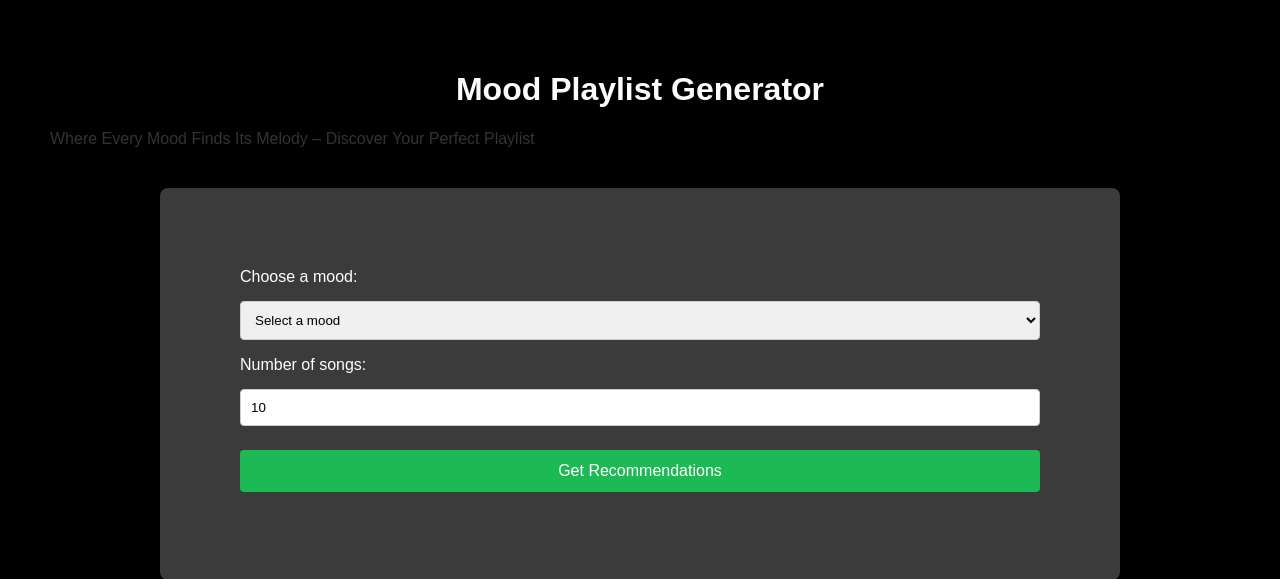
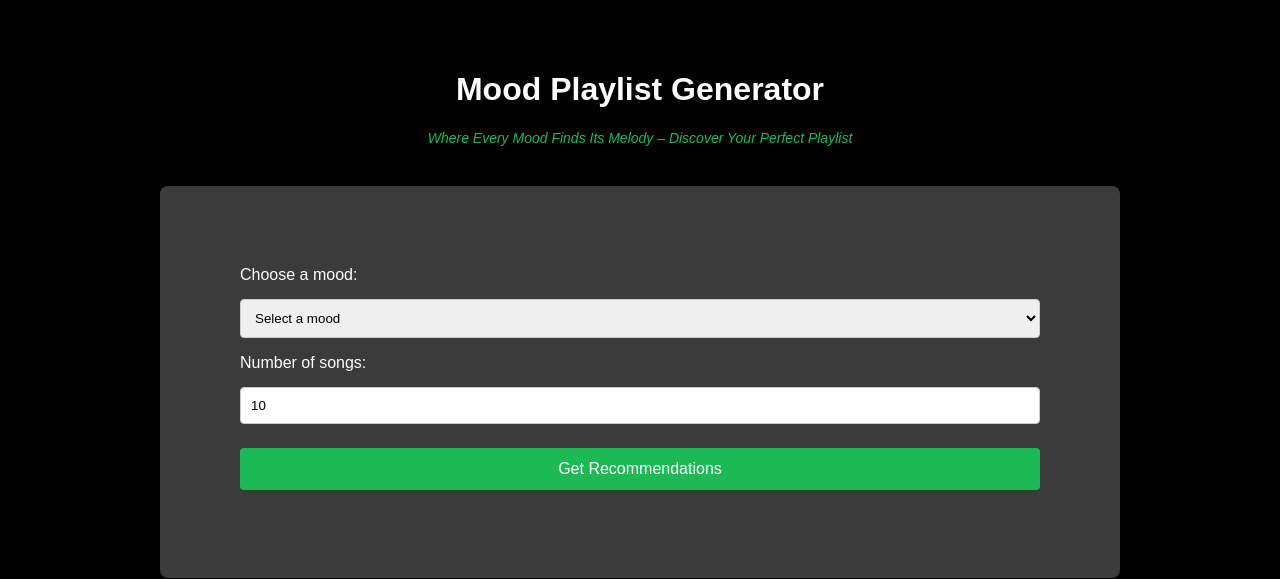
Before and after one commit to maham-tariq5/Mood-Playlist-Generator, a Flask app: page / in a window 1280 px wide. Shown: the top 579 px of the page. Run offline with Flask 3, Linux system fonts and the light colour scheme.

Commit message:
Update style.css

```diff
--- a/static/style.css
+++ b/static/style.css
@@ -83,3 +83,13 @@ button:hover {
 #recommendations a:hover {
     text-decoration: underline;
 }
+
+.subtitle {
+    text-align: center; /* Center the text */
+    font-size: 14px; /* Smaller font size */
+    margin-bottom: 20px; /* Add some space below the subtitle */
+    color: #1db954;
+    font-style: italic;
+
+
+}
```
